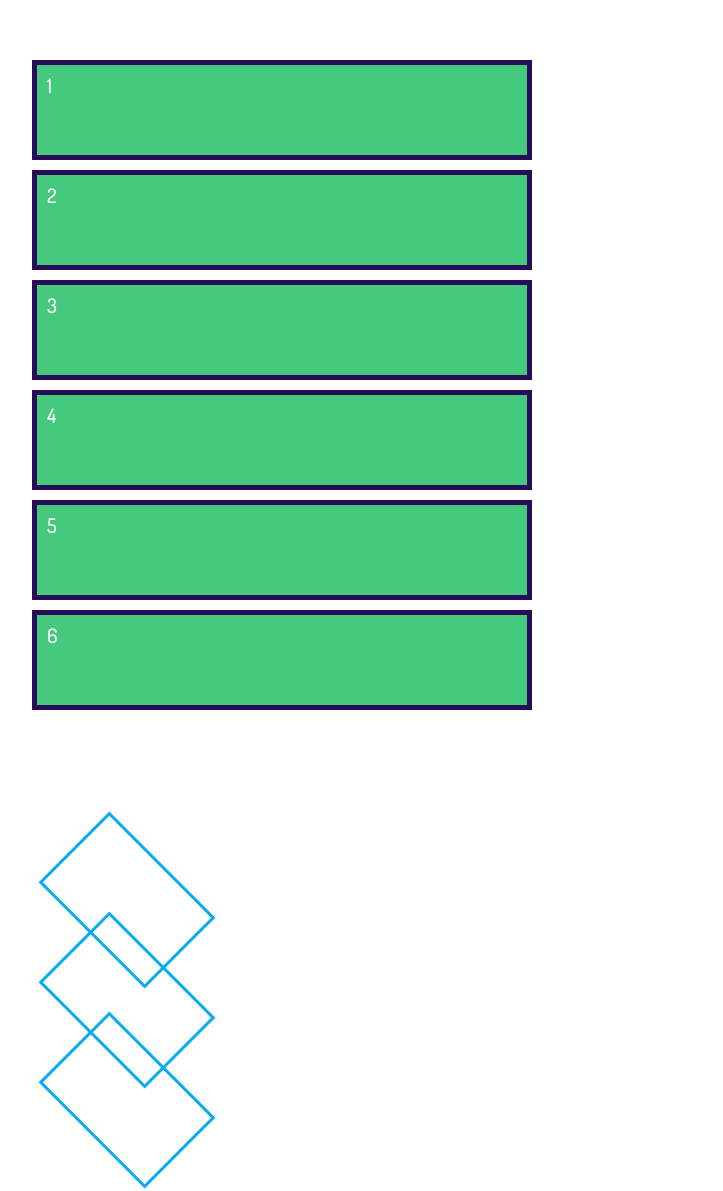
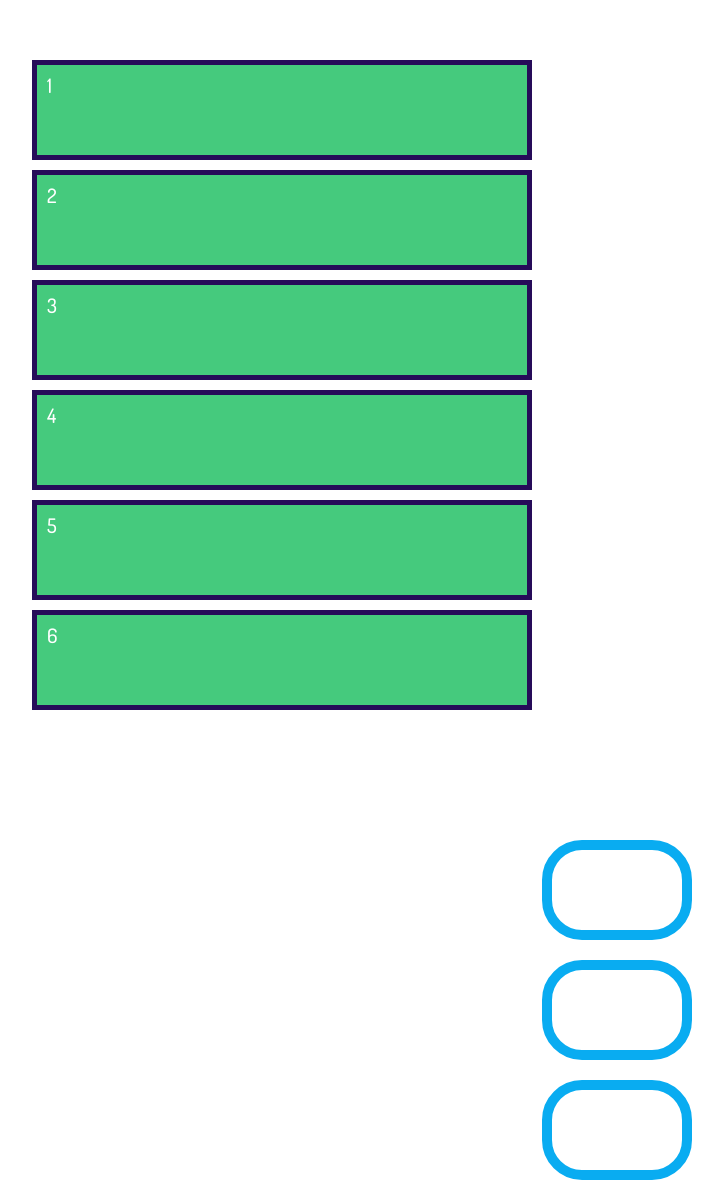
Before and after one commit to Seyfi22/CSS-HOVER, a plain HTML site: page New-Start/index.html in a window 1280 px wide. Shown: the top 1191 px of the page, without its empty margins (60-783 px from the left). Drawn offline with nearby package versions, Linux system fonts and the light colour scheme.

Commit message:
section2

```diff
--- a/New-Start/_demo2.sass
+++ b/New-Start/_demo2.sass
@@ -1,16 +1,20 @@
 #demo2
     padding: 50px 0
-    .box
-        margin: 30px
+    .minibox
+        width: 150px
+        height: 100px
+        transform: rotate(45deg)
+        border: 3px solid #09acf1
+        transition: 2s
+        &:hover
+            width: 300px
+            background: #09acf1
+            border: 5px solid black
+            border-radius: 50%
+            transform: rotate(0)
+    @media screen and ( min-width: 1000px )
         .minibox
-            width: 150px
-            height: 100px
-            transform: rotate(45deg)
-            border: 3px solid #09acf1
-            transition: 2s
-            &:hover
-                width: 300px
-                background: #09acf1
-                border: 5px solid black
-                border-radius: 50%
-                transform: rotate(0)
+            transform: translate(500px)
+            margin: 20px
+            border-radius: 40px
+            border: 10px solid #09acf1
--- a/New-Start/index.html
+++ b/New-Start/index.html
@@ -54,13 +54,11 @@
             <div class="container">
                 <div class="row">
                     <div class="col-md-12">
-                        <div class="box">
-                            <div class="minibox">
-                            </div>
-                            <div class="minibox">
-                            </div>
-                            <div class="minibox">
-                            </div>
+                        <div class="minibox">
+                        </div>
+                        <div class="minibox">
+                        </div>
+                        <div class="minibox">
                         </div>
                     </div>
                 </div>
```
Also changed, not shown: New-Start/style.css, 1 other file.
